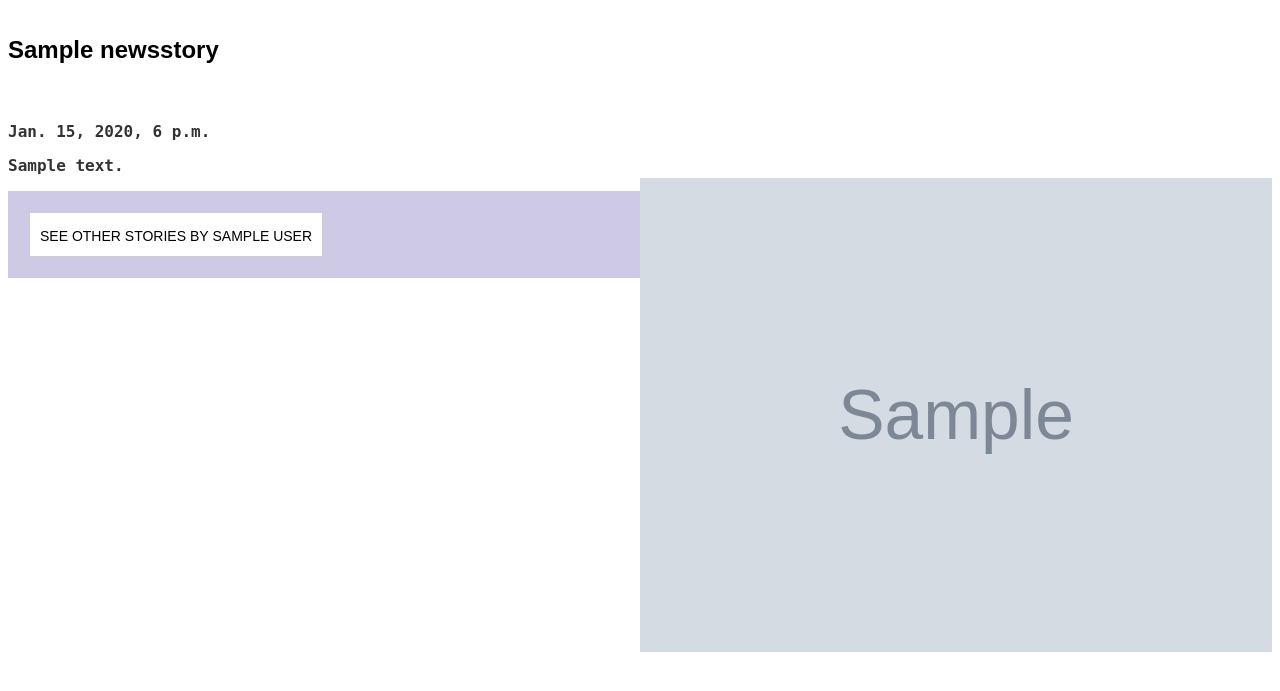
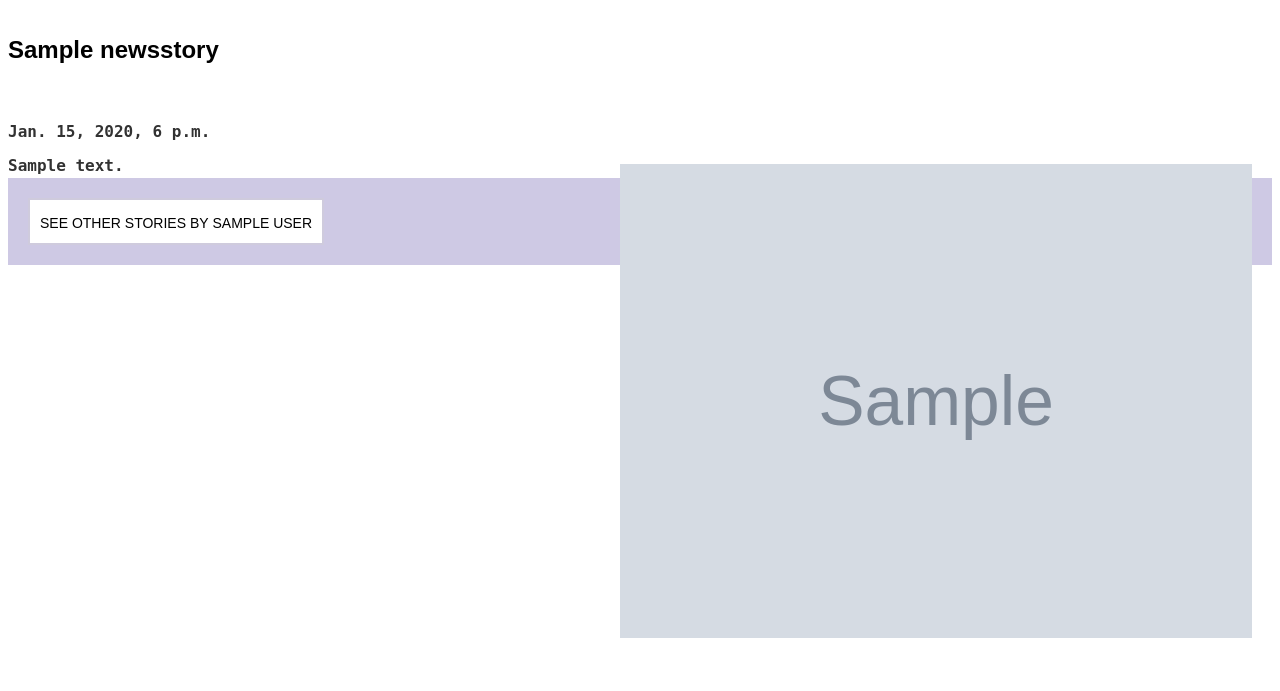
Before and after one commit to katie-codes/she-codes-news-master, a Django app: page /news/1/ in a window 1280 px wide. Shown: the part 85-776 px from the top of the page. Run offline with Django 3.2, Linux system fonts and the light colour scheme; tables that the repository leaves empty hold one stand-in row (values such as "Sample post"); grey boxes marked "Sample" are stand-in pictures; parts of the project's set-up code (start-up, migrations or seed data) failed here and were passed over; some web fonts are replaced.

Commit message:
updated styles

```diff
--- a/she_codes_news/news/static/news/styles.css
+++ b/she_codes_news/news/static/news/styles.css
@@ -77,13 +77,18 @@
 
 #story-content {
     text-align: justify;
+    flex-wrap: wrap;
 }
 
 #story-content img {
     float: right;
     margin: 0 0 10px 10px;
     width: 50%;
+    position: relative;
+    padding: 20px;
+
 }
+
 
 #cats {
     background-color: #ee3772;
--- a/she_codes_news/news/templates/news/story.html
+++ b/she_codes_news/news/templates/news/story.html
@@ -13,11 +13,10 @@
     <h4 class=callout> {{ story.pub_date }}</h4>
 
     <div id="story-content">
-
+    <img src='../media/{{ story.main_image }}'>
     <h4>{{ story.main_content }}</h4>
 
-    <img src='../media/{{ story.main_image }}'>
-        {{ story.content|linebreaks }}
+        <!-- {{ story.content|linebreaks }} -->
     </div>
 
     <form>
```
Also changed, not shown: she_codes_news/static/styles.css (line endings or trailing spaces).
